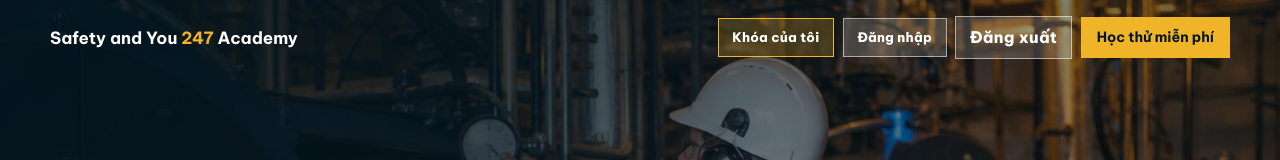
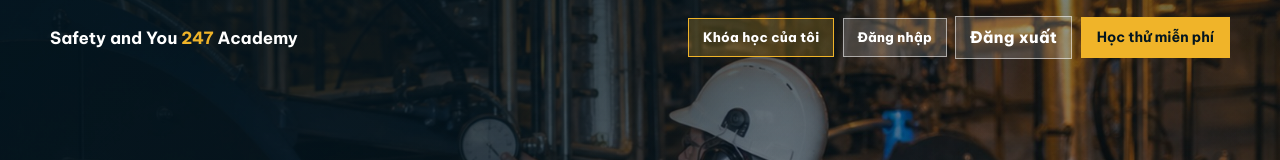
Before and after one commit to nhandev8/sa247elearning, a plain HTML site: page al-01/index.html in a window 1280 px wide. Shown: the top 160 px of the page. Drawn offline with nearby package versions, Linux system fonts and the light colour scheme.

Commit message:
nav: apply Khóa học của tôi label on course pages
Co-authored-by: Cursor <cursoragent@cursor.com>

```diff
--- a/al-01/index.html
+++ b/al-01/index.html
@@ -19,7 +19,7 @@
     <div class="wrap nav__inner">
       <a class="nav__brand" href="../index.html">Safety and You <em>247</em> Academy</a>
       <div class="nav__actions">
-        <a class="nav__link" data-nav-dashboard hidden href="../dashboard/">Khóa của tôi</a>
+        <a class="nav__link" data-nav-dashboard hidden href="../dashboard/">Khóa học của tôi</a>
         <a class="nav__link" data-nav-login href="../auth/login.html">Đăng nhập</a>
         <button type="button" class="nav__link nav__link--btn" data-nav-logout data-home="../index.html" hidden>Đăng xuất</button>
         <a class="nav__cta" href="#hoc-thu">Học thử miễn phí</a>
```
Also changed, not shown: atnm-01/index.html (+1 -1 lines), atnm-02/index.html (+1 -1 lines), atxd-01/index.html (+1 -1 lines), atxd-02/index.html (+1 -1 lines), cvnh-01/index.html (+1 -1 lines), iso45001/index.html (+1 -1 lines), iso9001/index.html (+1 -1 lines), ktn-01/index.html (+1 -1 lines).
